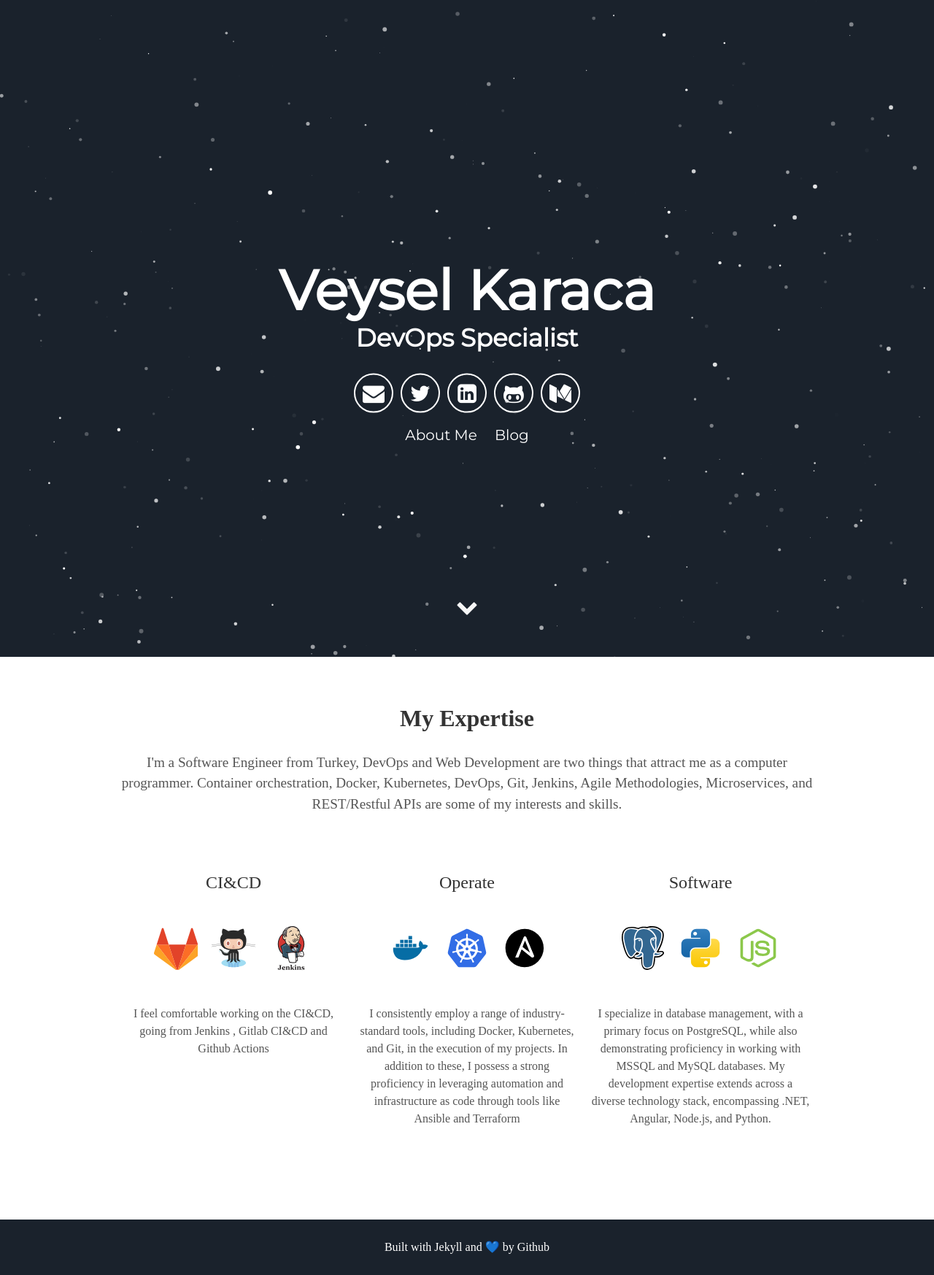
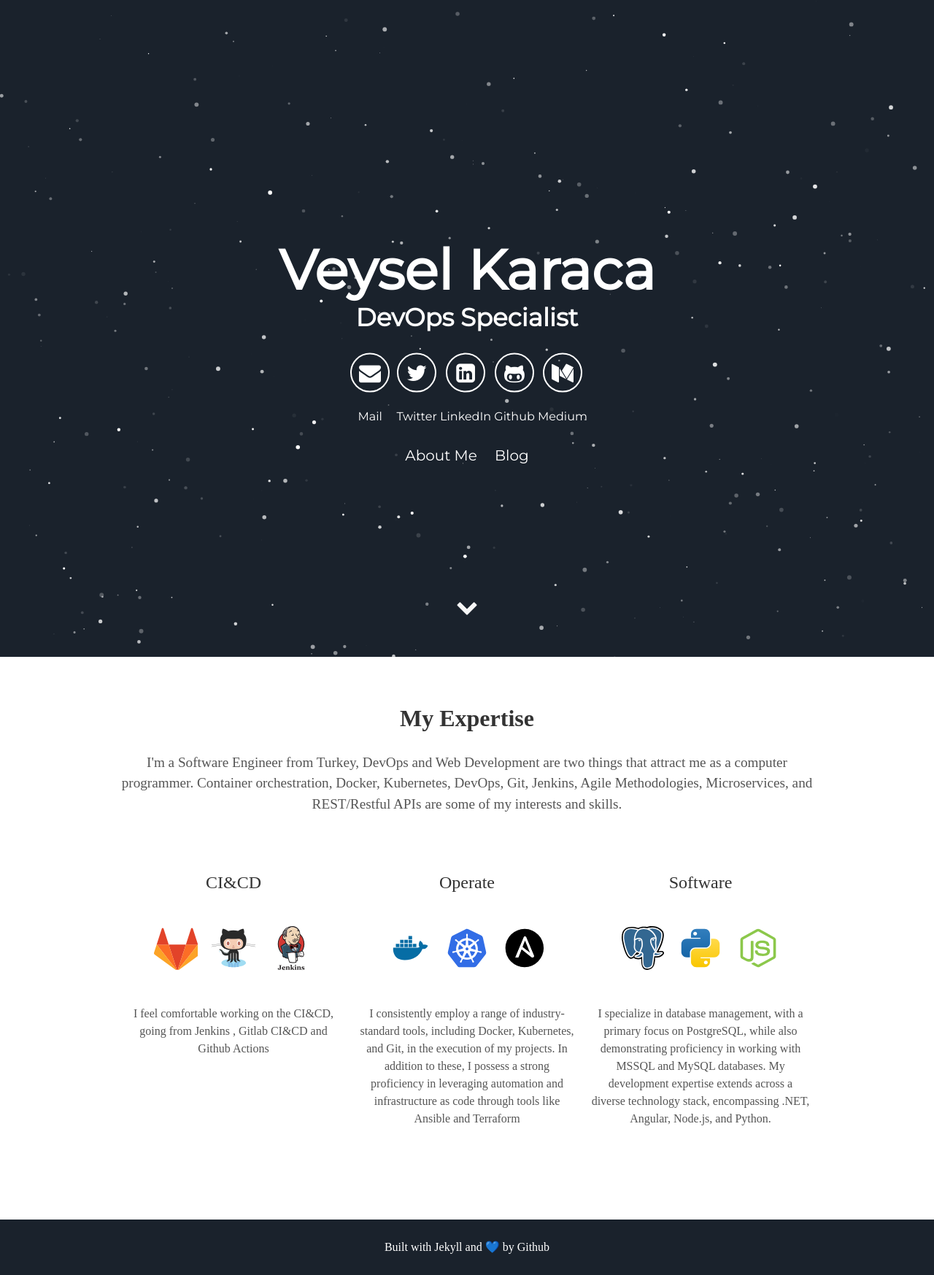
Before and after one commit to veyselkaraca/portfolio, a Jekyll site: the page built from index.html, in a window 1280 px wide. Shown: the whole page at 73% size. Built offline with Jekyll 4.4.1, drawn with Linux system fonts in a browser that asks for light colours; some web fonts are replaced.

Commit message:
Change css and add icon anchor tags

```diff
--- a/_includes/header.html
+++ b/_includes/header.html
@@ -6,10 +6,10 @@
       </h1>
       <div class="header-icons">
         {% if site.email %}
-        <a aria-label="Send email" href="mailto:{{ site.email }}"><i class="icon fa fa-envelope"></i></a>
+        <a aria-label="Send email" href="mailto:{{ site.email }}"><i class="icon fa fa-envelope"></i><div><p style="font-size: medium; color: #FFFFFF;text-decoration: none;">Mail</p></div></a>
         {% endif %}
         {% if site.twitter_username %}
-        <a aria-label="My Twitter" target="_blank" rel="noopener" href="https://twitter.com/{{ site.twitter_username }}"><i class="icon fa fa-twitter" aria-hidden="true"></i></a>
+        <a aria-label="My Twitter" target="_blank" rel="noopener" href="https://twitter.com/{{ site.twitter_username }}"><i class="icon fa fa-twitter" aria-hidden="true"></i><div><p style="font-size: medium; color: #FFFFFF;text-decoration: none;">Twitter</p></div></a>
         {% endif %}
         {% if site.instagram_username %}
         <a aria-label="My Instagram" target="_blank" rel="noopener" href="https://www.instagram.com/{{ site.instagram_username }}"><i class="icon fa fa-instagram" aria-hidden="true"></i></a>
@@ -18,13 +18,13 @@
         <a aria-label="My Facebook" target="_blank" rel="noopener" href="https://www.facebook.com/{{ site.facebook_username }}"><i class="icon fa fa-facebook" aria-hidden="true"></i></a>
         {% endif %}
         {% if site.linkedin_username %}
-        <a aria-label="My LinkedIn" target="_blank" rel="noopener" href="https://www.linkedin.com/in/{{ site.linkedin_username }}"><i class="icon fa fa-linkedin-square" aria-hidden="true"></i></a>
+        <a aria-label="My LinkedIn" target="_blank" rel="noopener" href="https://www.linkedin.com/in/{{ site.linkedin_username }}"><i class="icon fa fa-linkedin-square" aria-hidden="true"></i><div><p style="font-size: medium; color: #FFFFFF;text-decoration: none;">LinkedIn</p></div></a>
         {% endif %}
         {% if site.github_username %}
-        <a aria-label="My Github" target="_blank" rel="noopener" href="https://github.com/{{ site.github_username }}"><i class="icon fa fa-github-alt" aria-hidden="true"></i></a>
+        <a aria-label="My Github" target="_blank" rel="noopener" href="https://github.com/{{ site.github_username }}"><i class="icon fa fa-github-alt" aria-hidden="true"></i><div><p style="font-size: medium; color: #FFFFFF;text-decoration: none;">Github</p></div></a>
         {% endif %}
         {% if site.medium_username %}
-        <a aria-label="My Medium" target="_blank" rel="noopener" href="https://medium.com/{{ site.medium_username }}"><i class="icon fa fa-medium" aria-hidden="true"></i></a>
+        <a aria-label="My Medium" target="_blank" rel="noopener" href="https://medium.com/{{ site.medium_username }}"><i class="icon fa fa-medium" aria-hidden="true"></i><div><p style="font-size: medium; color: #FFFFFF;text-decoration: none;">Medium</p></div></a>
         {% elsif site.medium_url %}
         <a aria-label="My Medium" target="_blank" rel="noopener" href="https://{{ site.medium_url }}"><i class="icon fa fa-medium" aria-hidden="true"></i></a>
         {% endif %}
```
Also changed, not shown: assets/css/main.css.
